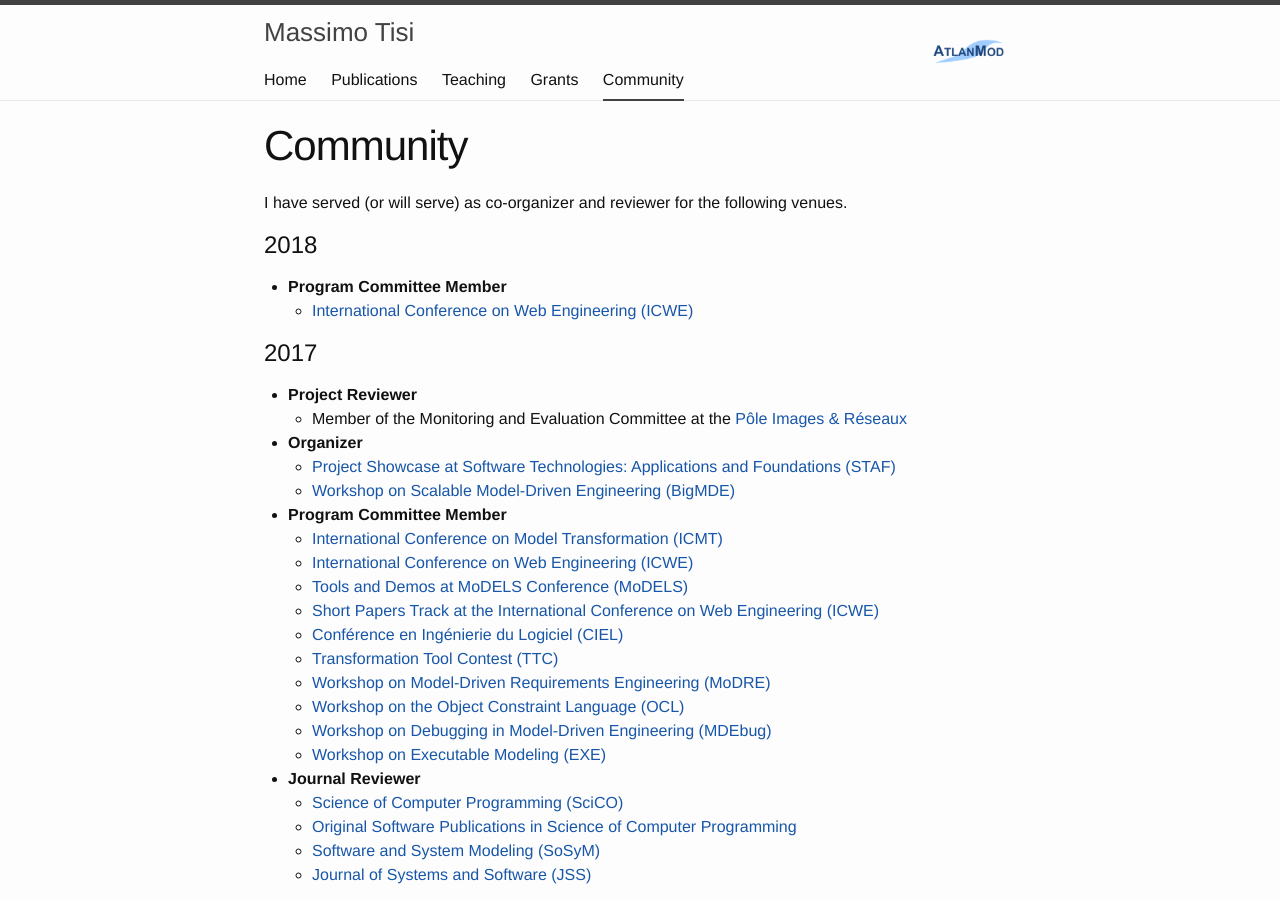
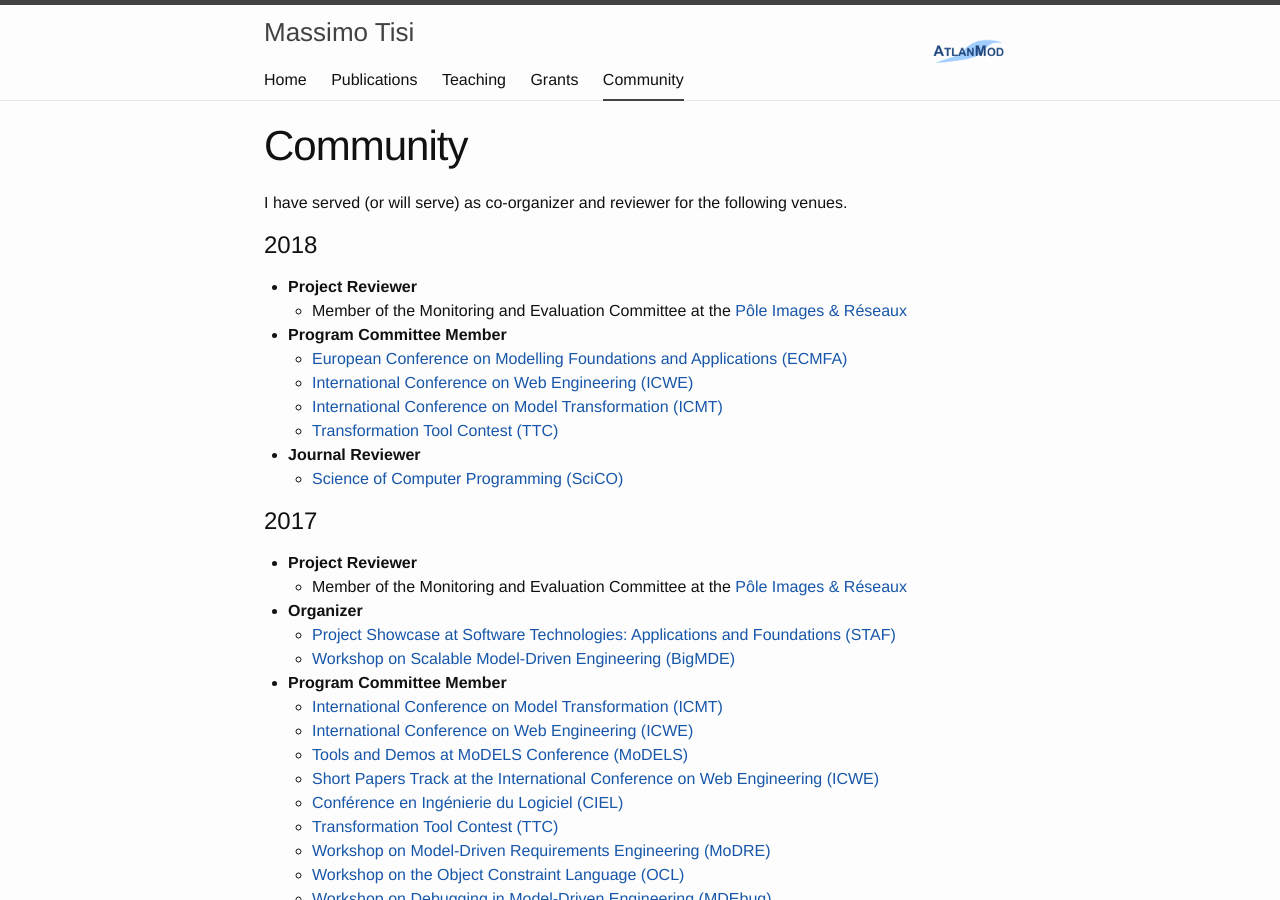
Before and after one commit to massimotisi/massimotisi.github.io, a Jekyll site: the page built from community.md, in a window 1280 px wide and 900 px high. Built offline with Jekyll 4.4.1, drawn with Linux system fonts in a browser that asks for light colours.

Commit message:
new community responsibilities

```diff
--- a/community.md
+++ b/community.md
@@ -7,8 +7,17 @@ order: 4
 I have served (or will serve) as co-organizer and reviewer for the following venues.
 
 # 2018
+* **Project Reviewer**
+  * Member of the Monitoring and Evaluation Committee at the [Pôle Images & Réseaux](http://www.images-et-reseaux.com/en)
+
 * **Program Committee Member**
+  * [European Conference on Modelling Foundations and Applications (ECMFA)](http://eventmall.info/ecmfa2018/)
   * [International Conference on Web Engineering (ICWE)](http://icwe2018.webengineering.org/)
+  * [International Conference on Model Transformation (ICMT)](https://icmt2018.github.io/)
+  * [Transformation Tool Contest (TTC)](http://www.transformation-tool-contest.eu/)
+
+* **Journal Reviewer**
+  * [Science of Computer Programming (SciCO)](http://www.journals.elsevier.com/science-of-computer-programming/)
 
 # 2017
 * **Project Reviewer**
```
